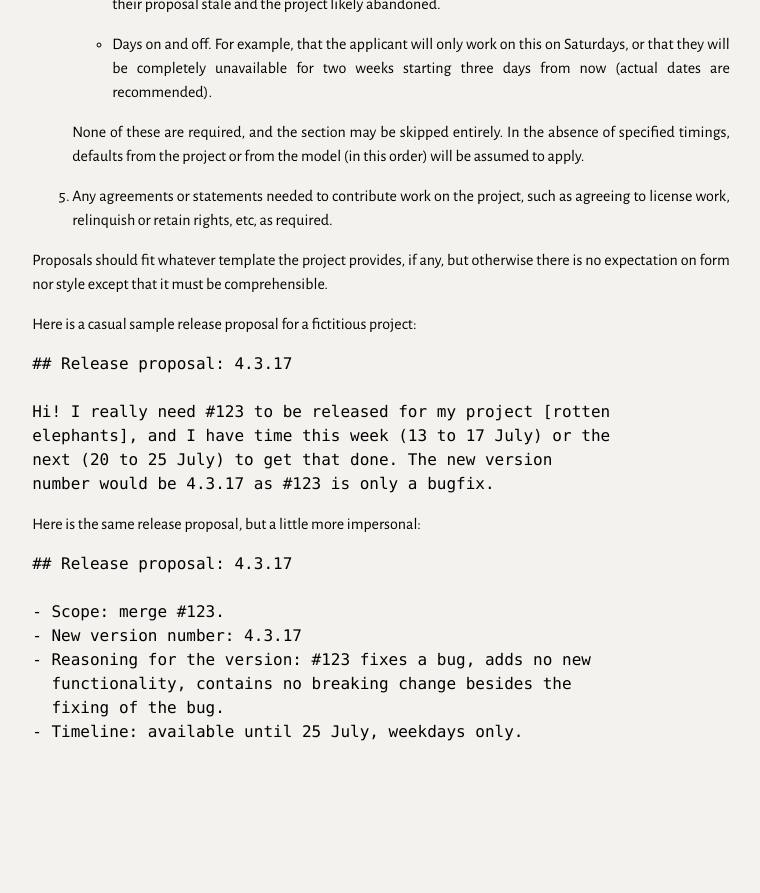
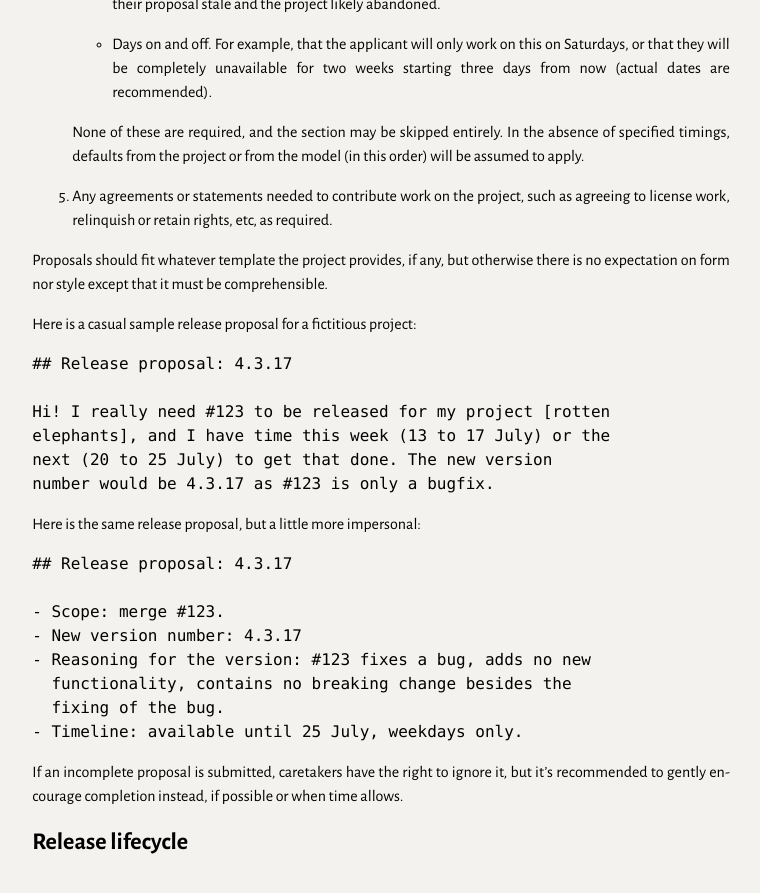
Before and after one commit to passcod/caretaker, a Jekyll site: the page built from index.markdown, in a window 1280 px wide and 900 px high, scrolled down 7788 px. Shown: the top 893 px of the window, without its empty margins (259-1019 px from the left). Built offline with Jekyll 4.4.1, drawn with Linux system fonts in a browser that asks for light colours; before the commit the page ends 8580 px from its top, so only the background shows below that.

Commit message:
Finish off proposal section

````diff
--- a/index.markdown
+++ b/index.markdown
@@ -404,8 +404,15 @@ Here is the same release proposal, but a little more impersonal:
 - Timeline: available until 25 July, weekdays only.
 ```
 
+If an incomplete proposal is submitted, caretakers have the right to ignore it, but it's recommended to gently encourage completion instead, if possible or when time allows.
 
+
+## Release lifecycle
 [release lifecycle]: #release-lifecycle
+
+
+
+
 [walkthrough]: #walkthrough
 [automation]: #automation
 [failure and recovery]: #failure-and-recovery
````
